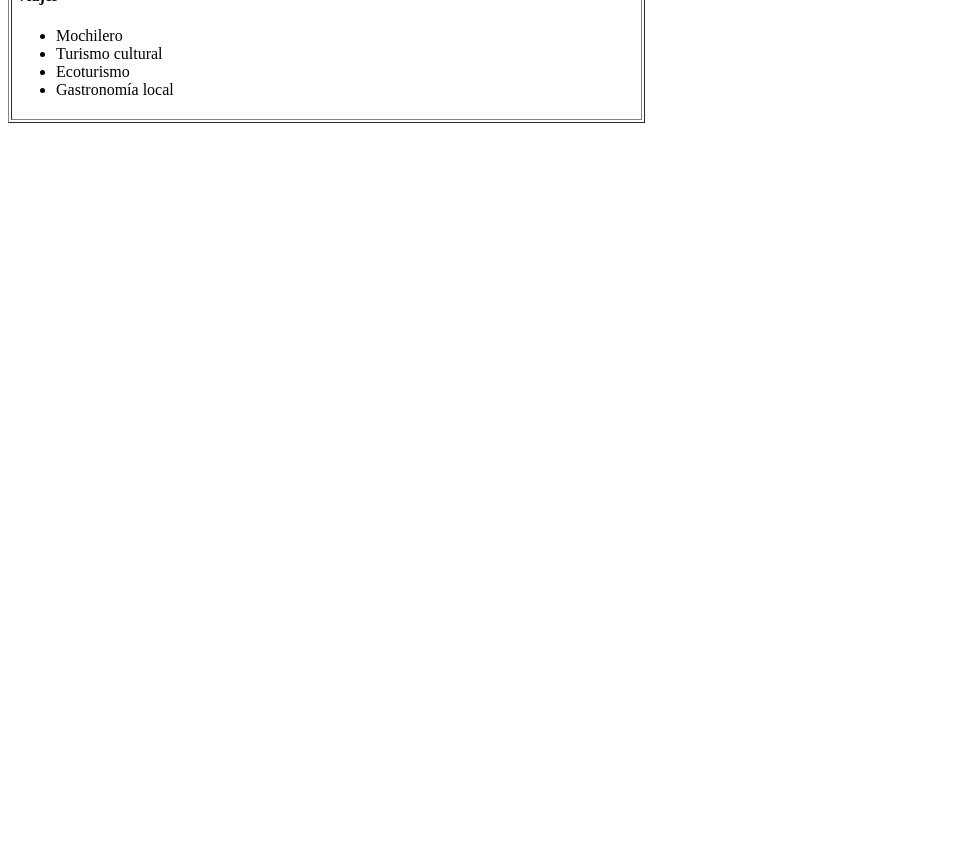
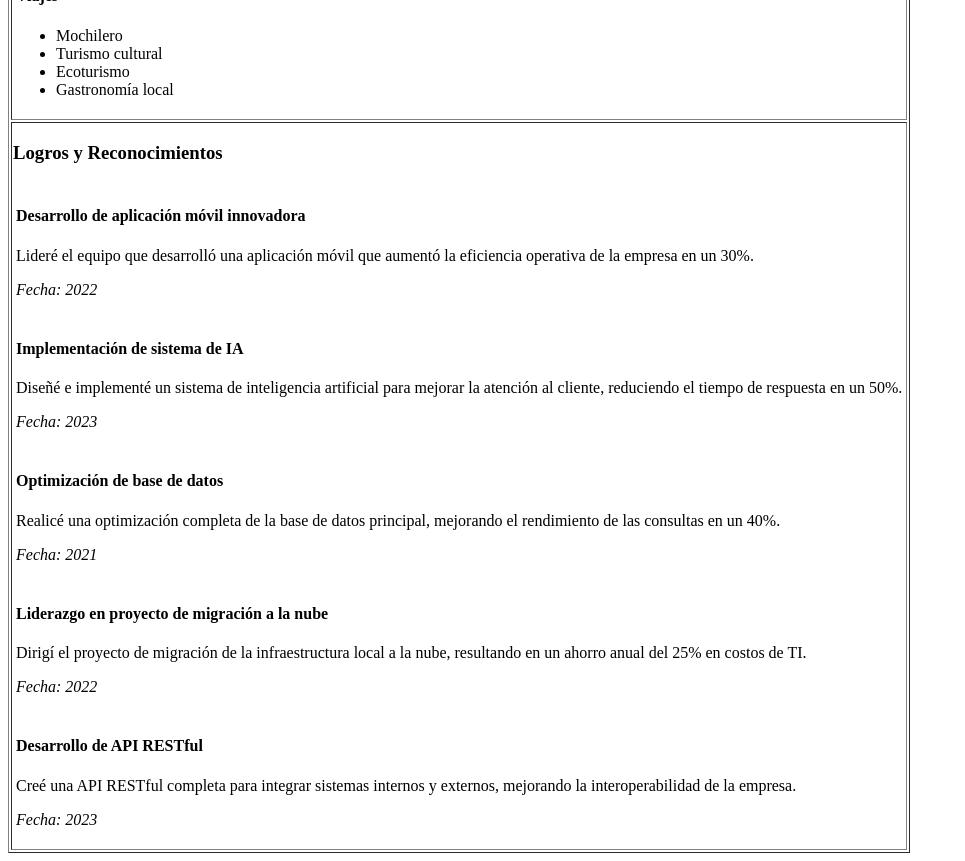
Before and after one commit to JuanHF24/Juan.github.io, an Angular app: page / in a window 1280 px wide. Shown: the part 1700-2561 px from the top of the page, without its empty margins (0-965 px from the left). Before the commit the page ends 1831 px from the top, so only its background shows below. Built offline with nearby package versions, Linux system fonts and the light colour scheme.

Commit message:
create achievements branch #7

```diff
--- /dev/null
+++ b/src/app/achievements/achievements.component.html
@@ -0,0 +1,10 @@
+<h3>Logros y Reconocimientos</h3>
+<table border="0">
+  <tr *ngFor="let achievement of achievements">
+    <td>
+      <h4>{{ achievement.titulo }}</h4>
+      <p>{{ achievement.descripcion }}</p>
+      <p><em>Fecha: {{ achievement.fecha }}</em></p>
+    </td>
+  </tr>
+</table>
--- /dev/null
+++ b/src/app/achievements/achievements.component.ts
@@ -0,0 +1,44 @@
+import { Component, OnInit } from '@angular/core';
+import { CommonModule } from '@angular/common';
+
+@Component({
+  selector: 'app-achievements',
+  standalone: true,
+  imports: [CommonModule],
+  templateUrl: './achievements.component.html',
+  styleUrl: './achievements.component.css'
+})
+export class AchievementsComponent implements OnInit {
+  achievements: Array<any> = [];
+
+  ngOnInit(): void {
+    this.achievements = [
+      {
+        titulo: "Desarrollo de aplicación móvil innovadora",
+        descripcion: "Lideré el equipo que desarrolló una aplicación móvil que aumentó la eficiencia operativa de la empresa en un 30%.",
+        fecha: "2022"
+      },
+      {
+        titulo: "Implementación de sistema de IA",
+        descripcion: "Diseñé e implementé un sistema de inteligencia artificial para mejorar la atención al cliente, reduciendo el tiempo de respuesta en un 50%.",
+        fecha: "2023"
+      },
+      {
+        titulo: "Optimización de base de datos",
+        descripcion: "Realicé una optimización completa de la base de datos principal, mejorando el rendimiento de las consultas en un 40%.",
+        fecha: "2021"
+      },
+      {
+        titulo: "Liderazgo en proyecto de migración a la nube",
+        descripcion: "Dirigí el proyecto de migración de la infraestructura local a la nube, resultando en un ahorro anual del 25% en costos de TI.",
+        fecha: "2022"
+      },
+      {
+        titulo: "Desarrollo de API RESTful",
+        descripcion: "Creé una API RESTful completa para integrar sistemas internos y externos, mejorando la interoperabilidad de la empresa.",
+        fecha: "2023"
+      }
+    ];
+    console.log('Logros inicializados:', this.achievements);
+  }
+}
--- a/src/app/app.component.html
+++ b/src/app/app.component.html
@@ -1,3 +1,4 @@
+
 <table border="1">
   <tr>
     <td colspan="2">
@@ -25,4 +26,9 @@
       <app-interests></app-interests>
     </td>
   </tr>
+  <tr>
+    <td colspan="2">
+      <app-achievements></app-achievements>
+    </td>
+  </tr>
 </table>
--- a/src/app/app.component.ts
+++ b/src/app/app.component.ts
@@ -6,6 +6,7 @@ import { EducationComponent } from './education/education.component';
 import { SkillsComponent } from './skills/skills.component';
 import { LanguagesComponent } from './languages/languages.component';
 import { InterestsComponent } from './interests/interests.component';
+import { AchievementsComponent } from './achievements/achievements.component';
 
 @Component({
   selector: 'app-root',
@@ -17,7 +18,8 @@ import { InterestsComponent } from './interests/interests.component';
     EducationComponent,
     SkillsComponent,
     LanguagesComponent,
-    InterestsComponent
+    InterestsComponent,
+    AchievementsComponent
   ],
   templateUrl: './app.component.html',
   styleUrl: './app.component.css'
```
Also changed, not shown: src/app/achievements/achievements.component.css (added), 1 other file (tests, documents, lock files or other folders).
